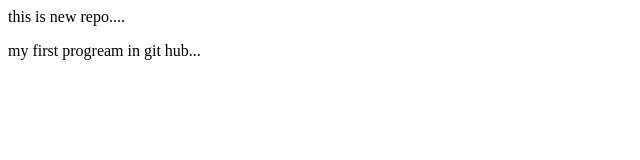
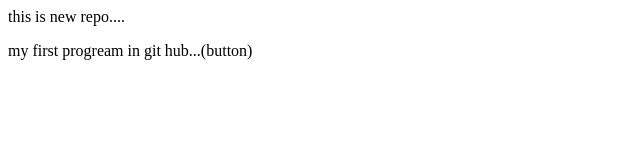
Before and after one commit to pragati12-jaka/localrepo, a plain HTML site: page index.html in a window 1280 px wide. Shown: the full height of the page, 0-640 px from the left. Drawn offline with Linux system fonts and the light colour scheme.

Commit message:
save change.

```diff
--- a/index.html
+++ b/index.html
@@ -1,2 +1,2 @@
 <p> this is new repo....</p>
-<p>my first progream in git hub...</p>
+<p>my first progream in git hub...(button)</p>
```
